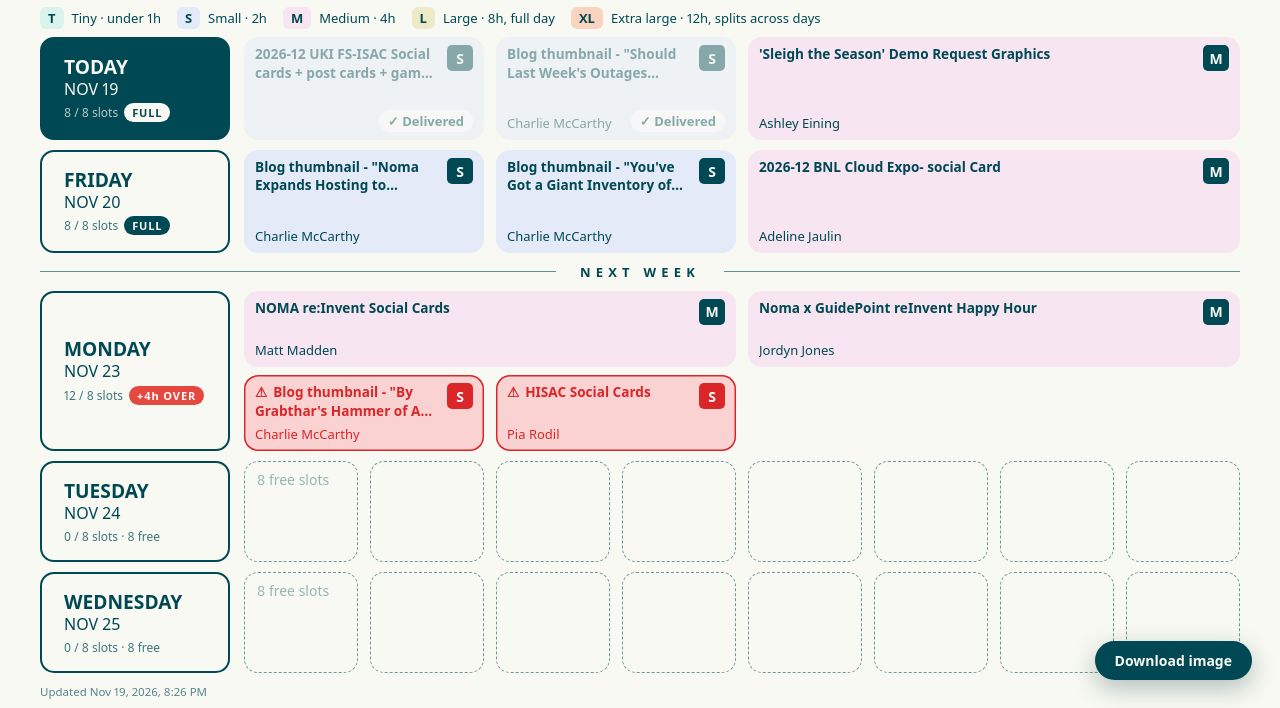
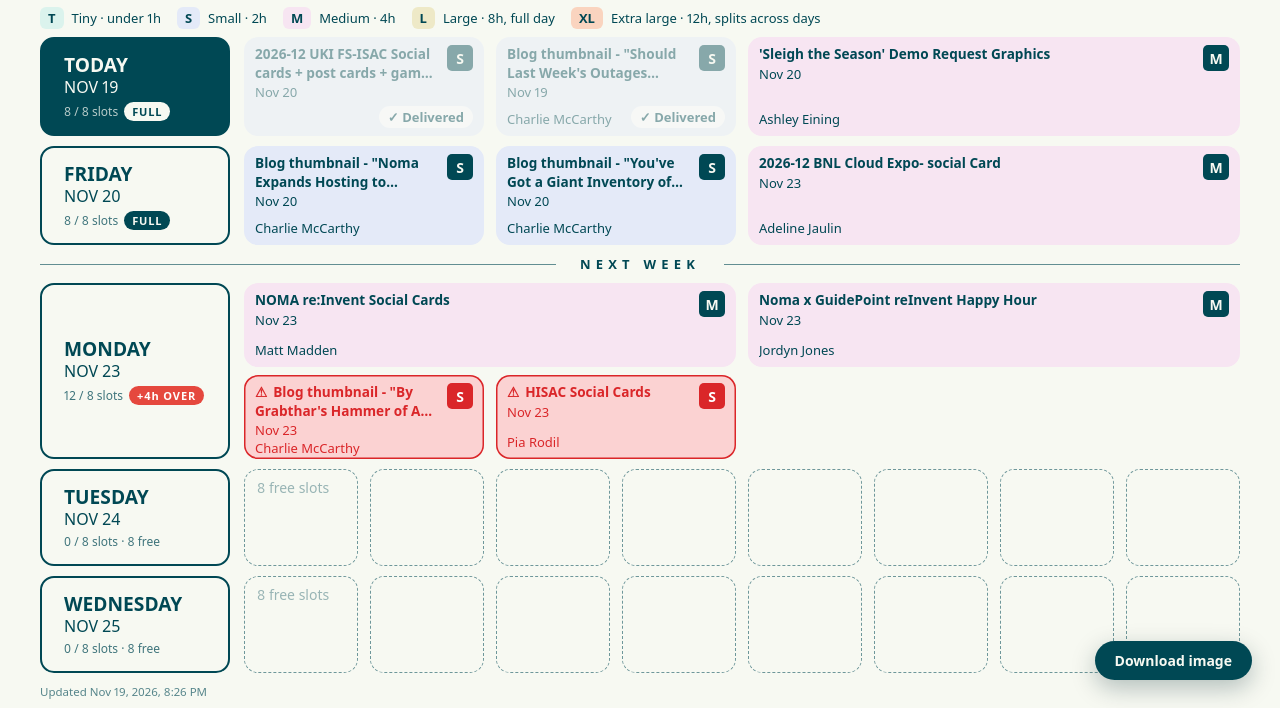
Before and after one commit to camilachisini/clientdashboard, a plain HTML site: page noma/index.html in a window 1280 px wide. Shown: the part 92-800 px from the top of the page. Drawn offline with Linux system fonts and the light colour scheme.

Commit message:
Show the client due date under each task name
Co-Authored-By: Claude Opus 5.5 <noreply@anthropic.com>
Claude-Session: https://claude.ai/code/session_014H9TfhAC7s5NgPZ3D1Cpmj

```diff
--- a/noma/app.js
+++ b/noma/app.js
@@ -5,6 +5,7 @@ const CAP = 8;
 const SLOTS = { T: 1, S: 2, M: 4, L: 8, XL: 12 };
 const ALIAS = { TINY: 'T', SMALL: 'S', MEDIUM: 'M', LARGE: 'L', EXTRA: 'XL', XLARGE: 'XL' };
 const MONTHS = ['JAN', 'FEB', 'MAR', 'APR', 'MAY', 'JUN', 'JUL', 'AUG', 'SEP', 'OCT', 'NOV', 'DEC'];
+const MONTHS_SHORT = ['Jan', 'Feb', 'Mar', 'Apr', 'May', 'Jun', 'Jul', 'Aug', 'Sep', 'Oct', 'Nov', 'Dec'];
 const DAYS = ['Sunday', 'Monday', 'Tuesday', 'Wednesday', 'Thursday', 'Friday', 'Saturday'];
 
 const pad = (n) => String(n).padStart(2, '0');
@@ -75,6 +76,7 @@ function plan(tasks) {
   const ON_BOARD = ['To-do', 'Auto-created', 'In progress', 'Internal review'];
   tasks
     .filter((t) => (!t.completed && t.due && ON_BOARD.includes(t.status)) || (isDelivered(t) && (t.due === dates[0] || deliveredOn(t) === dates[0])))
+    .map((t) => ({ ...t, clientDue: t.due }))
     .map((t) => (isDelivered(t) ? { ...t, due: dates[0] } : t))
     .map((t) => ({ ...t, done: isDelivered(t) }))
     .map((t) => (t.due < dates[0] ? { ...t, due: dates[0] } : t))
@@ -126,7 +128,10 @@ function makeCard(t) {
   if (t.part < t.parts) card.classList.add('cont-next');
   if (t.part > 1) card.classList.add('cont-prev');
   const top = el('div', 'nm-card-top');
-  top.append(el('div', 'nm-card-name', t.name), el('span', 'nm-size', t.size));
+  const head = el('div', 'nm-card-head');
+  head.appendChild(el('div', 'nm-card-name', t.name));
+  if (t.clientDue) head.appendChild(el('div', 'nm-card-due', `${MONTHS_SHORT[Number(t.clientDue.slice(5, 7)) - 1]} ${Number(t.clientDue.slice(8, 10))}`));
+  top.append(head, el('span', 'nm-size', t.size));
   const bottom = el('div', 'nm-card-bottom');
   bottom.appendChild(el('span', 'nm-designer', t.owner || ''));
   if (t.done) { card.classList.add('is-done'); bottom.appendChild(el('span', 'nm-done', '✓ Delivered')); }
--- a/noma/index.html
+++ b/noma/index.html
@@ -155,6 +155,8 @@ a.nm-card.dragging { opacity: .35; }
 .nm, .nm * { font-variant-numeric: lining-nums proportional-nums; font-feature-settings: "lnum" 1, "pnum" 1; }
 .nm-card.is-done { opacity: .45; }
 .nm-done { flex: none; font-size: 13px; font-weight: 800; color: var(--teal); background: rgba(255,255,255,.7); border-radius: 100px; padding: 2px 9px; white-space: nowrap; }
+.nm-card-head { min-width: 0; display: flex; flex-direction: column; gap: 2px; }
+.nm-card-due { font-size: 13px; font-weight: 500; line-height: 1.3; }
 /* Fit everything in one screen */
 html, body { min-height: 100%; }
 .nm-wrap { min-height: 100vh; }
@@ -223,6 +225,6 @@ html, body { min-height: 100%; }
 
 
 <script src="html-to-image.js?v=2"></script>
-<script src="app.js?v=2026-11-19-13"></script>
+<script src="app.js?v=2026-11-19-14"></script>
 </body>
 </html>
```
